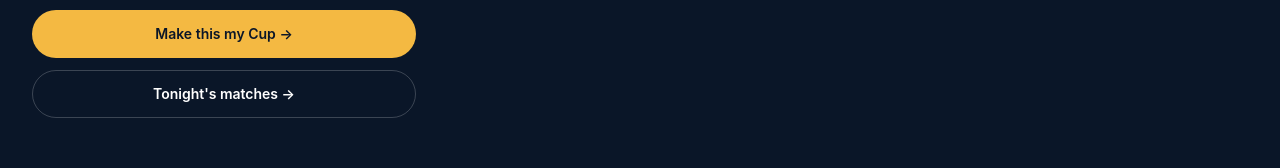
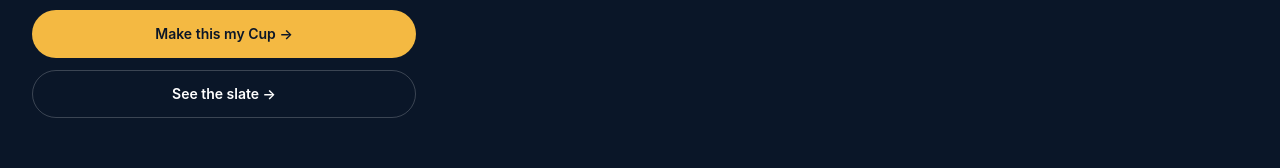
Before and after one commit to davidenyc/worldcupmvp, a Next.js app: page / in a window 1280 px wide. Shown: the part 380-548 px from the top of the page. Built offline with nearby package versions, Linux system fonts and the light colour scheme; no server answers.

Commit message:
fix(audit): align homepage hero action copy

```diff
--- a/components/marketing/MarketingHeroActions.tsx
+++ b/components/marketing/MarketingHeroActions.tsx
@@ -42,7 +42,7 @@ export function MarketingHeroActions({ variant = "hero" }: { variant?: "hero" |
         href={secondaryHref}
         className="inline-flex min-h-12 w-full items-center justify-center rounded-full border border-white/20 px-5 text-sm font-semibold text-[color:var(--fg-on-strong)] transition hover:bg-white/10"
       >
-        Tonight&apos;s matches →
+        See the slate →
       </Link>
     </div>
   );
```
